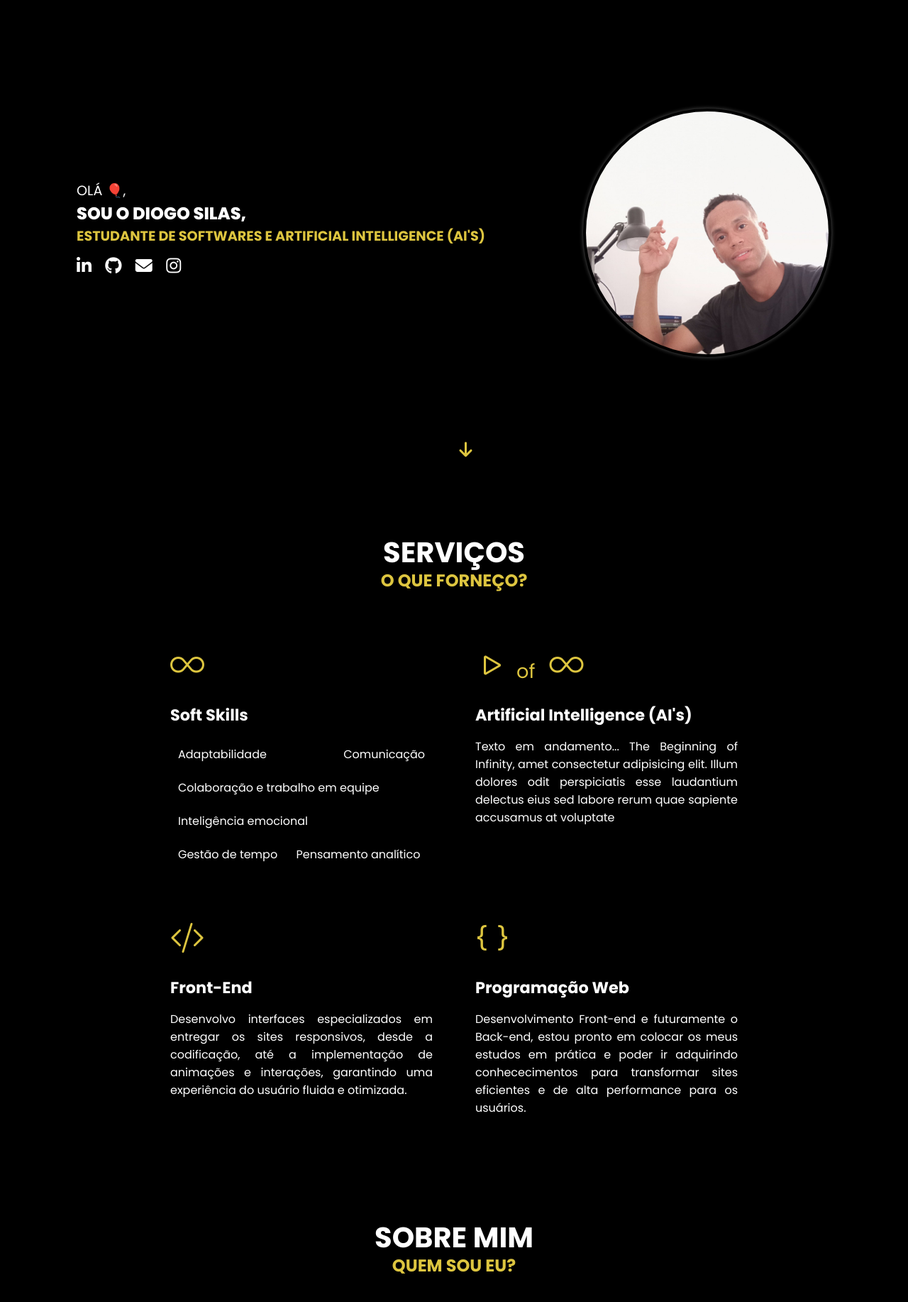
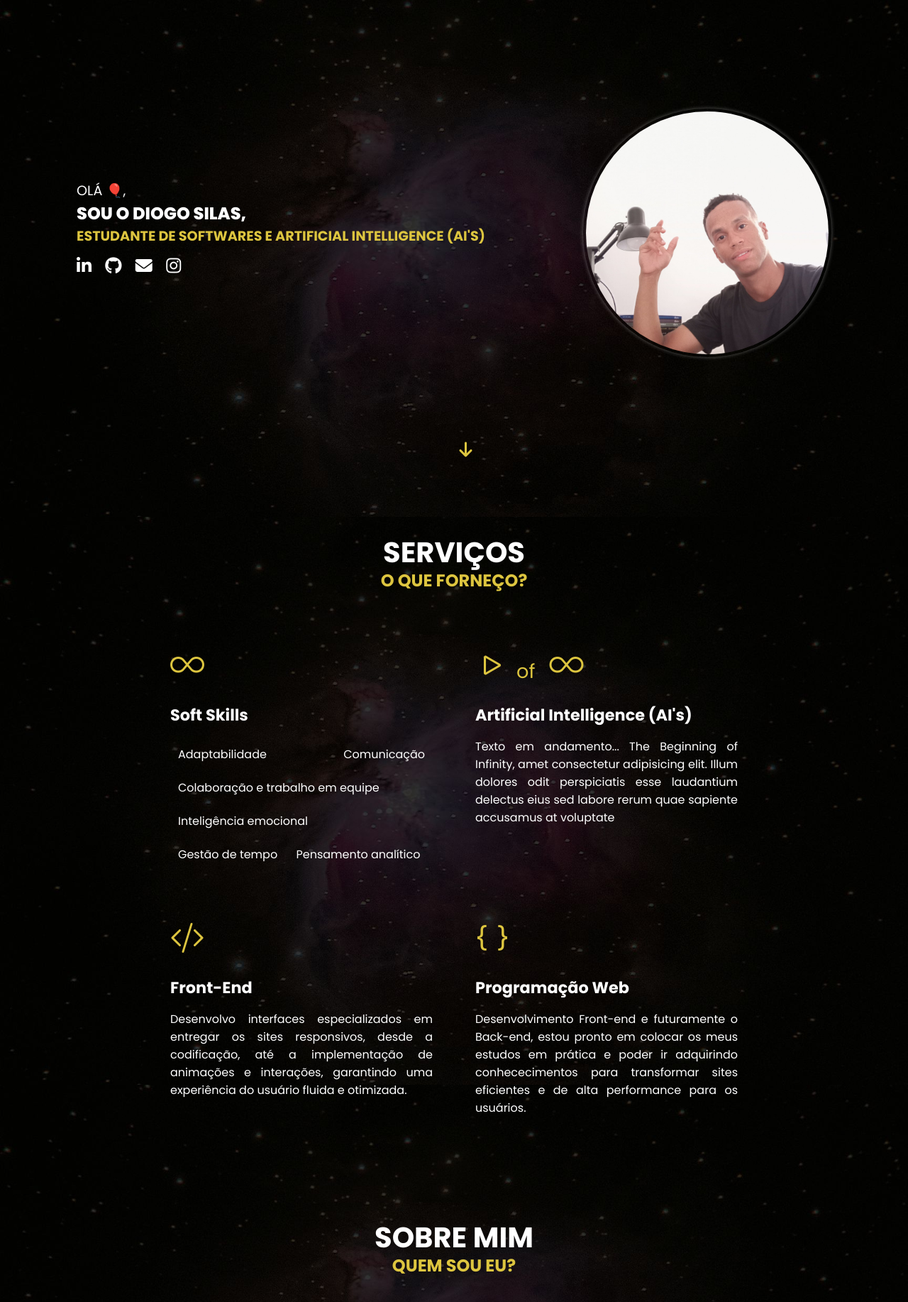
Before and after one commit to DiogoSilas/diogo-silas-portfolio, a PHP site: page / in a window 1280 px wide. Shown: the part 72-1906 px from the top of the page at 71% size. Run offline with PHP 8.4, Linux system fonts and the light colour scheme.

Commit message:
Background ao site,

```diff
--- a/src/css/globais.css
+++ b/src/css/globais.css
@@ -1,7 +1,9 @@
 body {
     height: 100vh;
     color: #fff;
-    background-color: #000;
+    background: url("../../assets/images/background.jpg") center center no-repeat;
+    background-size: cover;
+    background-attachment: fixed;
 }
 
 ::-webkit-scrollbar {
```
Also changed, not shown: assets/images/background.jpg (added).
